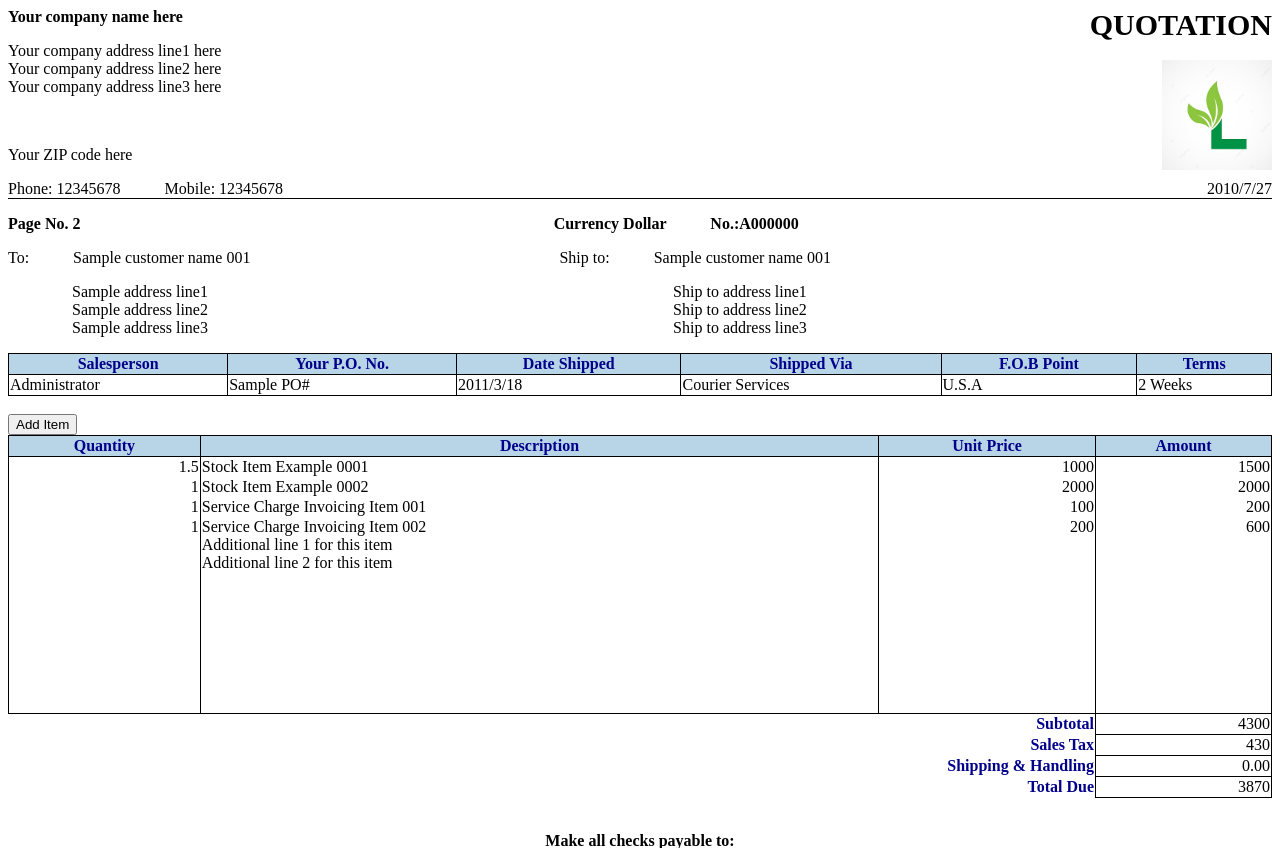
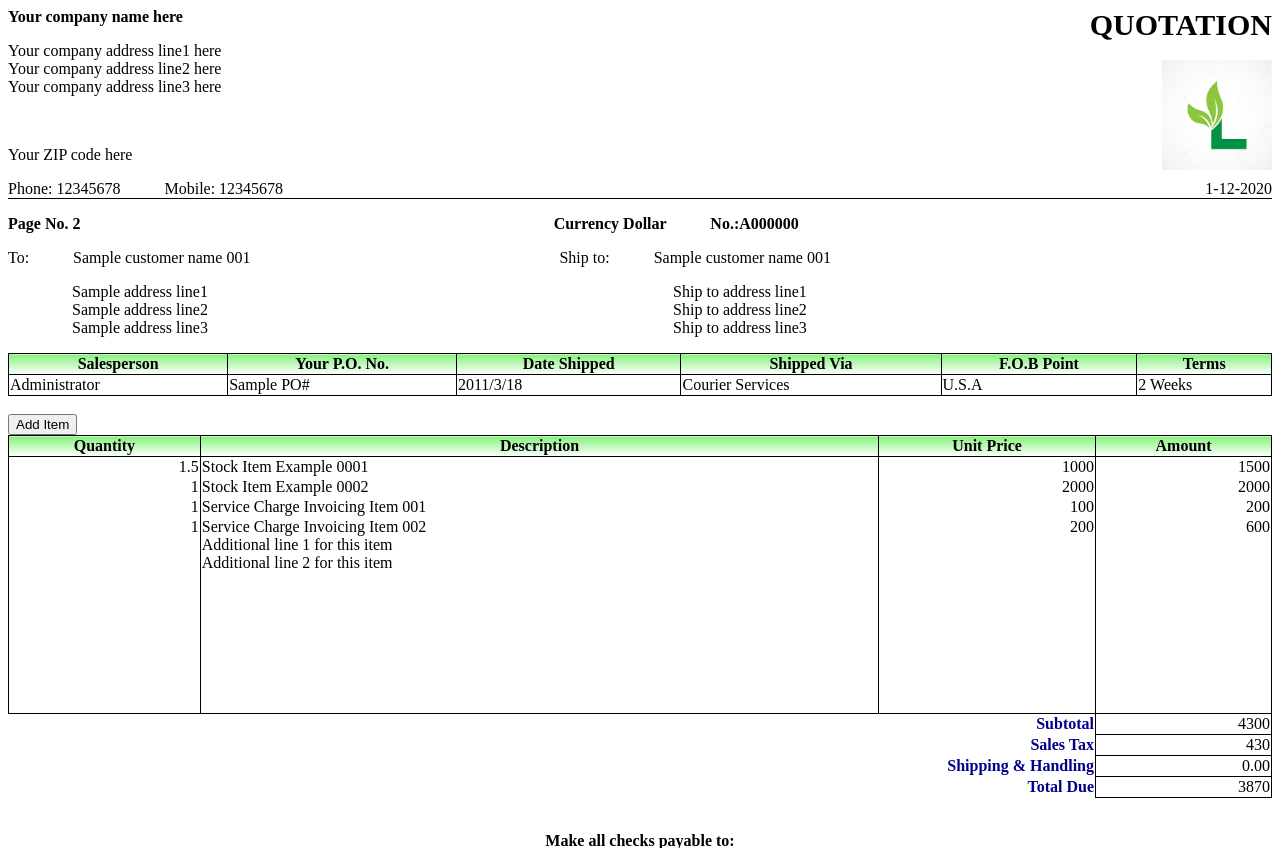
Before and after one commit to tanajan/tanajan.github.io, a PHP site: page /quotation.html in a window 1280 px wide. Shown: the top 848 px of the page. Run offline with PHP 8.4, Linux system fonts and the light colour scheme.

Commit message:
Third week work

```diff
--- a/03/03-js/work/css/styles.css
+++ b/03/03-js/work/css/styles.css
@@ -6,8 +6,8 @@ table {
 
 th {
     background-color: rgb(184, 212, 231);
-    color: darkblue;
     border: solid #000000 1px;
+    background-image: linear-gradient(to top, white, rgb(133, 241, 123));
 }
 
 td {
--- a/03/03-js/work/quotation.html
+++ b/03/03-js/work/quotation.html
@@ -35,8 +35,8 @@
     <p id="bottom-line">
         Phone: 12345678
         <span class="tab">Mobile: 12345678</span>
-        <span style="float: right;">
-            2010/7/27
+        <span style="float: right;" id="currentDate">
+
         </span>
     </p>
 
--- a/03/03-js/work/script.js
+++ b/03/03-js/work/script.js
@@ -54,6 +54,9 @@ function renderDataTable() {
 $(document).ready(function () {
     let count = 0;
     console.log("Hello!")
+    let d = new Date()
+    let date = `${d.getDate()}-${d.getMonth()+1}-${d.getFullYear()}`
+    $('#currentDate').html(date)
     renderDataTable()
     $('#btnAdd').click(function () {
         console.log("Clicked!", count)
```
